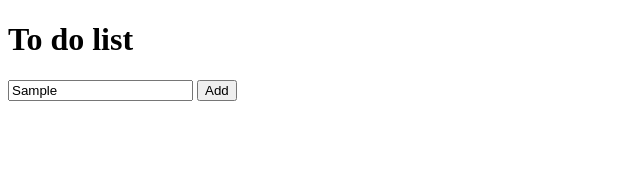
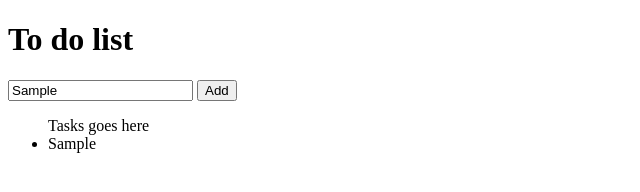
Before and after one commit to 20240853-franko/it24B, a plain HTML site: page basic-events.html in a window 1280 px wide. Both pictures are taken after typing "Sample" into the empty fields and a click on the button "Add". Shown: the whole page, without its empty margins (0-640 px from the left). Drawn offline with Linux system fonts and the light colour scheme.

Commit message:
Integrated addTaskItem() into addTask() function

```diff
--- a/basic-events.html
+++ b/basic-events.html
@@ -12,10 +12,19 @@
            placeholder="Add a task..."
     />
     <button onclick="addTask()">Add</button>
+
+    <ul id="taskList">Tasks goes here</ul>
+
 <script>
 
     function addTask(){
         const taskText = getTaskText();
+
+        if (taskText){
+            addTaskItem(taskText);
+        } else{
+            console.log("No task entered");
+        }
     }
 
     function getTaskText(){
@@ -25,6 +34,14 @@
         return value;
     }
 
+    function addTaskItem(taskText){
+        const li = document.createElement("li");
+        li.textContent = taskText;
+
+        document.getElementById("taskList").appendChild(li);
+        console.log("addTaskItem() called -> ",taskText,Date());
+    }
+
 </script>
 </body>
 </html>
```
